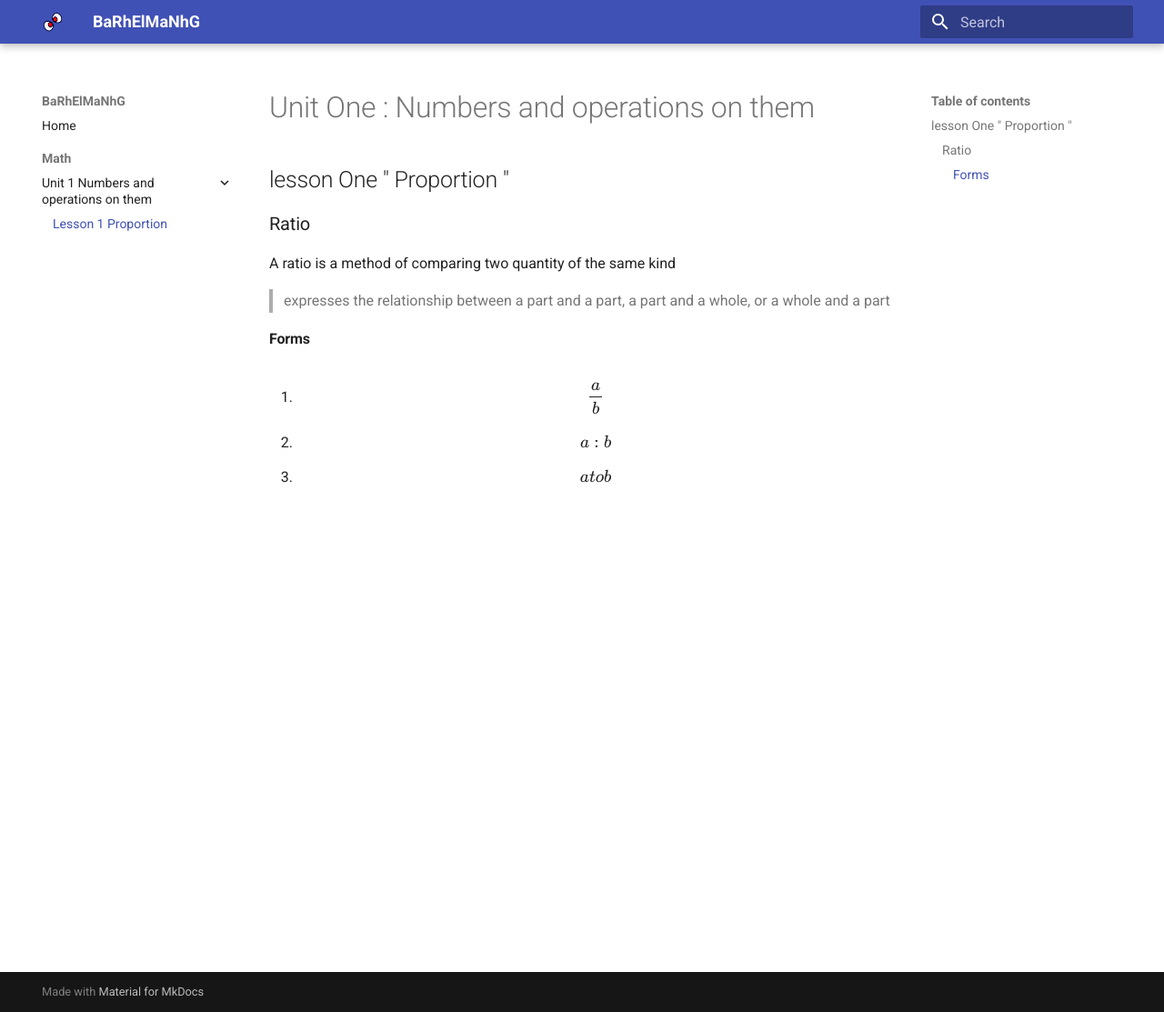
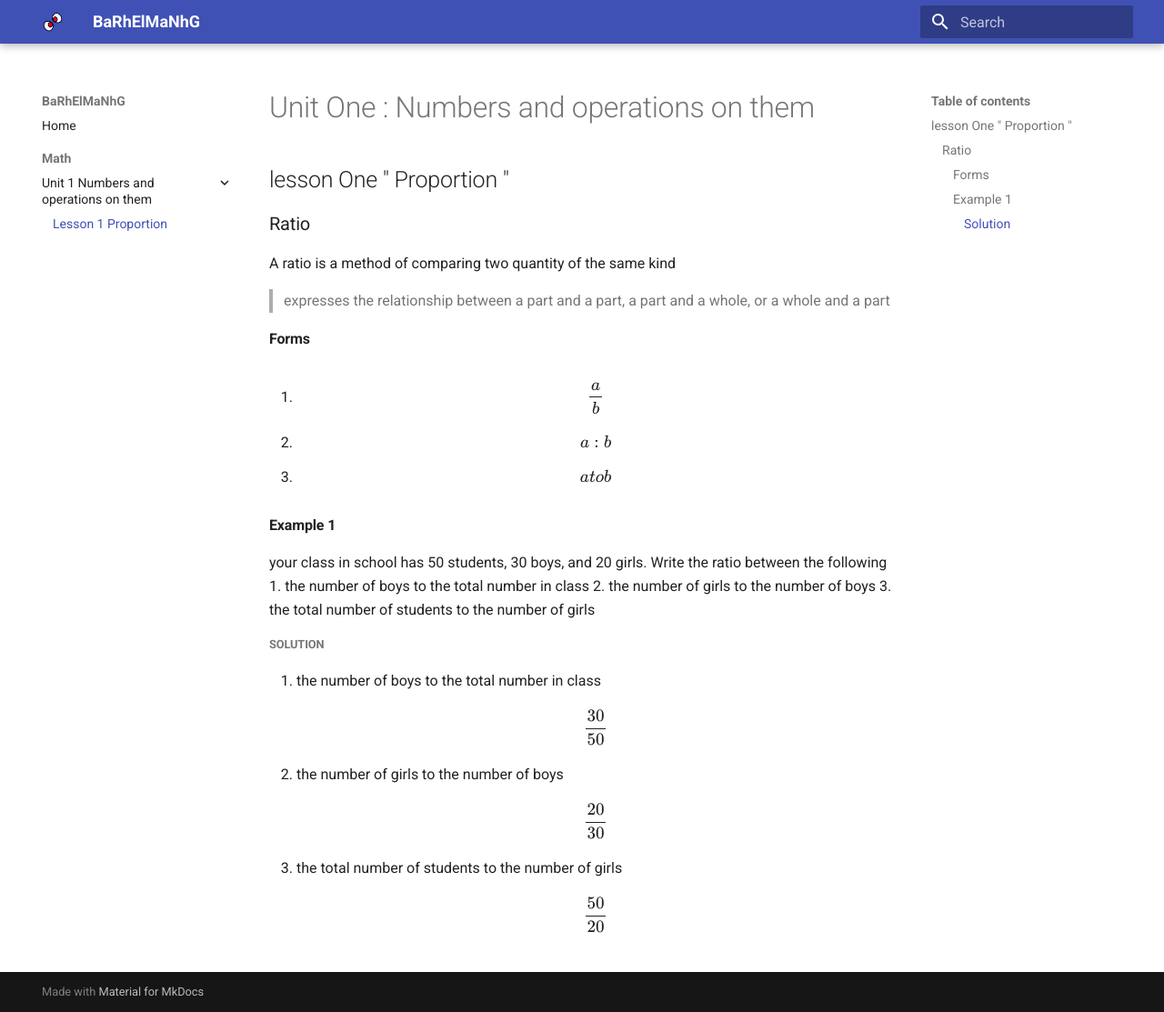
Before and after one commit to amansour-gh/educational.github.io, an MkDocs documentation site: the page built from docs/math/unit1/lesson1.md, in a window 1280 px wide and 1113 px high. Shown: the whole window at 91% size. Built offline with MkDocs 1.6.1 and Material for MkDocs 9.7.7, drawn with Linux system fonts in a browser that asks for light colours; formulas are drawn with MathJax 3.

Commit message:
240926-10

```diff
--- a/docs/math/unit1/lesson1.md
+++ b/docs/math/unit1/lesson1.md
@@ -8,3 +8,16 @@ A ratio is a method of comparing two quantity of the same kind
 1. $$ \frac{a}{b} $$
 2. $$ a : b $$
 3. $$ a to b $$
+
+#### Example 1
+your class in school has 50 students, 30 boys, and 20 girls. Write the ratio between the following
+1. the number of boys to the total number in class
+2. the number of girls to the number of boys
+3. the total number of students to the number of girls
+##### Solution
+1. the number of boys to the total number in class
+$$ \frac{30}{50} $$
+2. the number of girls to the number of boys
+$$ \frac{20}{30} $$
+3. the total number of students to the number of girls
+$$ \frac{50}{20} $$
```
